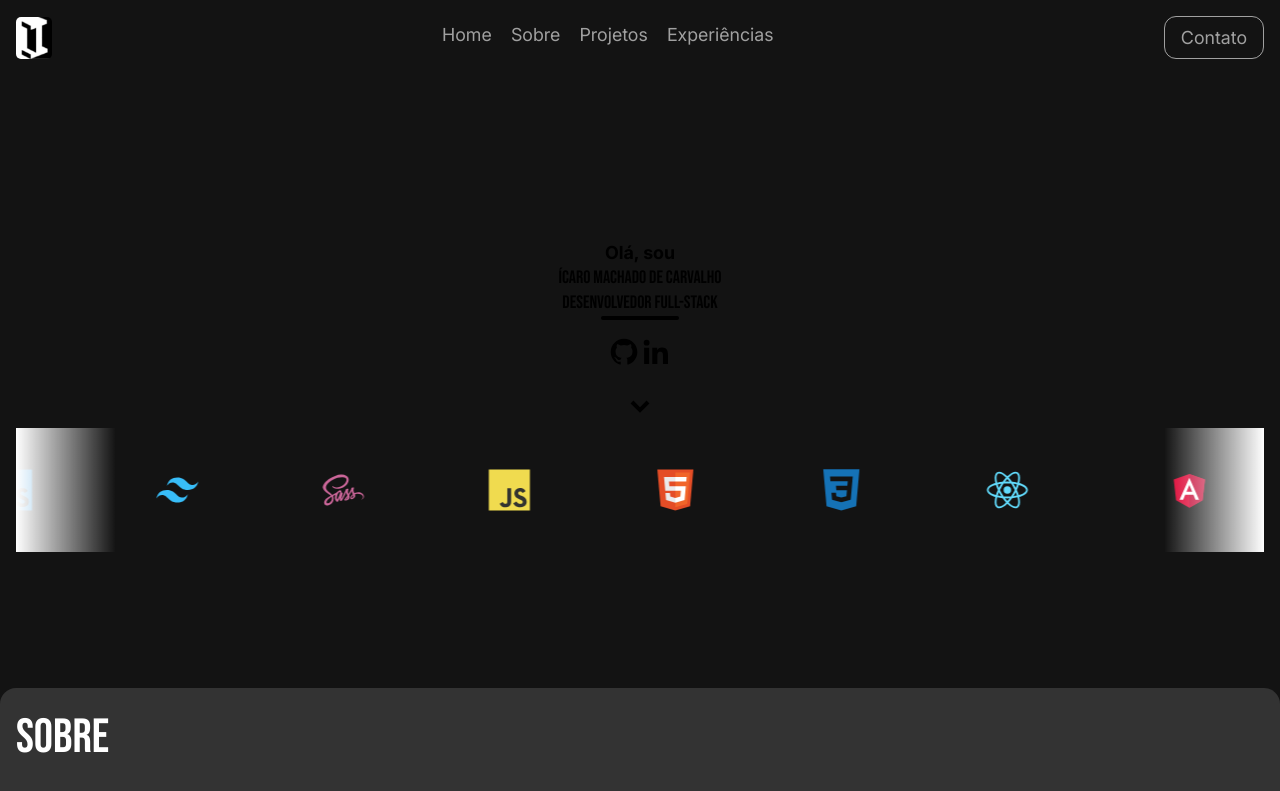
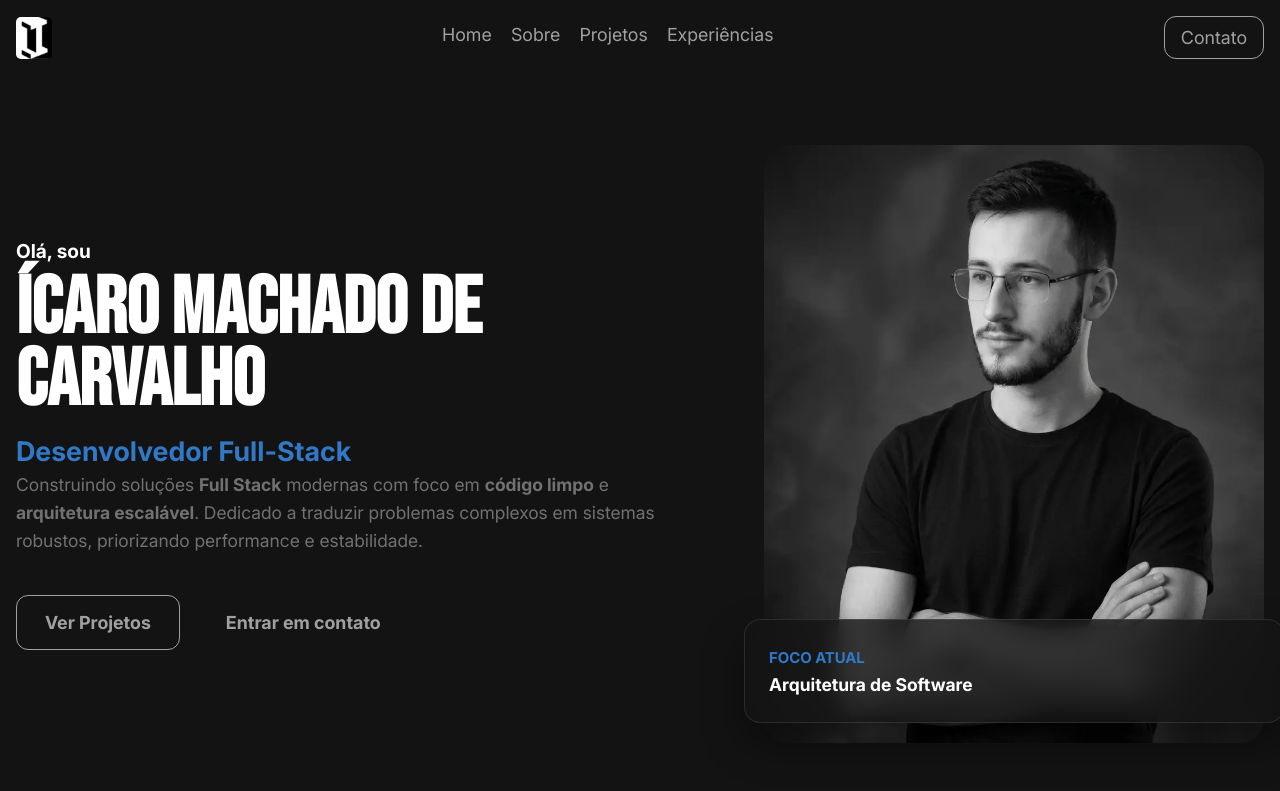
Before and after one commit to IcaroMachadoCarvalho/portfolioWebsite, an Angular app: page / in a window 1280 px wide. Shown: the top 791 px of the page. Built offline with nearby package versions, Linux system fonts and the light colour scheme.

Commit message:
style: Ajustar hero section para novo formato de 2026

```diff
--- a/src/app/features/home/components/intro/intro.component.html
+++ b/src/app/features/home/components/intro/intro.component.html
@@ -1,69 +1,98 @@
-<section class="intro container revealUp" id="intro">
-  <h3 tabindex="0" aria-label="Introdução ao meu portfólio">Olá, sou</h3>
-  <h1 class="intro__name" tabindex="0" aria-label="Nome de Ícaro Machado">
+intro.html novo
+
+<section class="hero container revealUp" id="intro">
+  <div class="hero__wrapper">
+    <div class="hero__content">
+      <!-- <span class="badge" tabindex="0">
+        <i class="icon-chip"></i> Disponível para trabalho
+      </span> -->
+
+      <h3 class="hero__greeting" tabindex="0">Olá, sou</h3>
+      <h1 class="hero__name" tabindex="0" [attr.aria-label]="'Nome de ' + name">
         {{ name }}
       </h1>
-  <div class="role">
+
+      <div class="role-container">
         <h2
-      class="intro__role"
+          class="hero__role"
           tabindex="0"
-      aria-label="Papel de Ícaro Machado como desenvolvedor"
+          [attr.aria-label]="'Papel como ' + role"
         >
           {{ role }}
         </h2>
-    <span class="border__role borderRole"></span>
+        <span class="border-gradient"></span>
       </div>
 
-  <div
-    class="intro__icons"
-    role="navigation"
-    aria-label="Redes sociais de Ícaro Machado"
-  >
-    <a
-      href="https://github.com/IcaroMachadoCarvalho"
-      target="_blank"
-      aria-label="Ir para GitHub de Ícaro Machado"
-      target="_blank"
-    >
-      <svg
-        xmlns="http://www.w3.org/2000/svg"
-        width="32"
-        height="32"
-        viewBox="0 0 24 24"
-      >
-        <path
-          fill-rule="evenodd"
-          clip-rule="evenodd"
-          d="M12.026 2c-5.509 0-9.974 4.465-9.974 9.974 0 4.406 2.857 8.145 6.821 9.465.499.09.679-.217.679-.481 0-.237-.008-.865-.011-1.696-2.775.602-3.361-1.338-3.361-1.338-.452-1.152-1.107-1.459-1.107-1.459-.905-.619.069-.605.069-.605 1.002.07 1.527 1.028 1.527 1.028.89 1.524 2.336 1.084 2.902.829.091-.645.351-1.085.635-1.334-2.214-.251-4.542-1.107-4.542-4.93 0-1.087.389-1.979 1.024-2.675-.101-.253-.446-1.268.099-2.64 0 0 .837-.269 2.742 1.021a9.582 9.582 0 0 1 2.496-.336 9.554 9.554 0 0 1 2.496.336c1.906-1.291 2.742-1.021 2.742-1.021.545 1.372.203 2.387.099 2.64.64.696 1.024 1.587 1.024 2.675 0 3.833-2.33 4.675-4.552 4.922.355.308.675.916.675 1.846 0 1.334-.012 2.41-.012 2.737 0 .267.178.577.687.479C19.146 20.115 22 16.379 22 11.974 22 6.465 17.535 2 12.026 2z"
-        ></path>
-      </svg>
-    </a>
+      <p class="hero__description">
+        <!-- Construindo soluções <strong>Full Stack</strong> modernas com foco em
+        <strong>código limpo</strong> e <strong>arquitetura escalável</strong>. -->
+        Construindo soluções <strong>Full Stack</strong> modernas com foco em
+        <strong>código limpo</strong> e <strong>arquitetura escalável</strong>.
+        Dedicado a traduzir problemas complexos em sistemas robustos,
+        priorizando performance e estabilidade.
+      </p>
 
-    <a
-      href="https://www.linkedin.com/in/%C3%ADcaromachadodecarvalho"
-      target="_blank"
-      aria-label="Ir para LinkedIn de Ícaro Machado"
-      target="_blank"
-    >
-      <svg
-        xmlns="http://www.w3.org/2000/svg"
-        width="32"
-        height="32"
-        viewBox="0 0 24 24"
-      >
-        <circle cx="4.983" cy="5.009" r="2.188"></circle>
-        <path
-          d="M9.237 8.855v12.139h3.769v-6.003c0-1.584.298-3.118 2.262-3.118 1.937 0 1.961 1.811 1.961 3.218v5.904H21v-6.657c0-3.27-.704-5.783-4.526-5.783-1.835 0-3.065 1.007-3.568 1.96h-.051v-1.66H9.237zm-6.142 0H6.87v12.139H3.095z"
-        ></path>
-      </svg>
-    </a>
+      <!-- <div class="stats-grid">
+        <div class="stat-item">
+          <small>STACK ATUAL</small>
+          <p class="stat-value text-blue">Java & Angular</p>
+        </div>
+        <div class="stat-item">
+          <small>EXPERIÊNCIA</small>
+          <p class="stat-value text-green">2 anos</p>
+        </div>
+      </div> -->
+
+      <div class="hero__actions">
+        <a href="/#projects" class="btn btn-primary">Ver Projetos</a>
+        <a href="/contact" class="btn btn-contact">Entrar em contato</a>
+      </div>
     </div>
 
-  <a
-    class="intro__chevron"
-    href="/#about"
-    aria-label="Ir para seção sobre de Ícaro Machado"
-  >
+    <div class="hero__image-container">
+      <div class="image-wrapper">
+        <img
+          src="../../../../../assets/images/Imagem_portfolio_2026.webp"
+          [alt]="name"
+          class="profile-img"
+        />
+
+        <div class="floating-card">
+          <div class="card-info">
+            <small>FOCO ATUAL</small>
+            <h3>Arquitetura de Software</h3>
+          </div>
+          <div class="card-icon">
+            <svg width="24" height="24" viewBox="0 0 24 24"></svg>
+          </div>
+        </div>
+      </div>
+    </div>
+  </div>
+
+  <div class="intro__carousel">
+    <div class="pointer--one"></div>
+
+    <div class="carousel-track">
+      <!-- Primeiro grupo -->
+
+      <div class="group">
+        <app-skill *ngFor="let skills of skillsArray" [info]="skills">
+        </app-skill>
+      </div>
+
+      <!-- Segundo grupo (duplicado) -->
+
+      <div class="group">
+        <app-skill *ngFor="let skills of skillsArray" [info]="skills">
+        </app-skill>
+      </div>
+    </div>
+
+    <div class="pointer--two"></div>
+  </div>
+
+  <a class="intro__chevron" href="/#about" aria-label="Rolar para baixo">
     <svg
       xmlns="http://www.w3.org/2000/svg"
       width="32"
@@ -75,27 +104,4 @@
       ></path>
     </svg>
   </a>
-
-  <div class="intro__carousel">
-    <div class="pointer--one"></div>
-    <div class="carousel-track">
-      <!-- Primeiro grupo -->
-      <div class="group">
-        <app-skill *ngFor="let skills of skillsArray" [info]="skills">
-        </app-skill>
-      </div>
-      <!-- Segundo grupo (duplicado) -->
-      <div class="group">
-        <app-skill *ngFor="let skills of skillsArray" [info]="skills">
-        </app-skill>
-      </div>
-    </div>
-    <div class="pointer--two"></div>
-  </div>
 </section>
-
-<!-- <div class="intro__skills" aria-label="Minhas habilidades profissionais">
-  <div *ngFor="let skills of skillsArray">
-    <app-skill [info]="skills"></app-skill>
-  </div>
-</div> -->
--- a/src/app/features/home/components/intro/intro.component.scss
+++ b/src/app/features/home/components/intro/intro.component.scss
@@ -1,185 +1,355 @@
+@use "../../../../../_variables" as *;
+
 :host {
-  .intro {
+  $accent-green: #22c55e;
+  $glass-bg: rgba(255, 255, 255, 0.05);
+
+  .hero {
     position: relative;
-    // height: calc(100dvh + 70px);
-    padding-top: 240px;
-    padding-bottom: 120px;
-    overflow: hidden;
-    z-index: 0;
-    text-align: center;
+    min-height: 100vh;
+    padding: 120px 16px 60px;
+    background-color: $bg-dark;
+    color: white;
+    display: flex;
+    flex-direction: column;
+    justify-content: center;
+    // overflow: hidden;
 
-    @media (max-width: 234px) {
-      height: fit-content;
+    &__wrapper {
+      display: flex;
+      align-items: center;
+      justify-content: space-between;
+      gap: 4rem;
+      z-index: 1;
+
+      @media (max-width: 1024px) {
+        flex-direction: column;
+        text-align: center;
+        gap: 3rem;
+      }
     }
 
-    // @media(min-width: 767px){
-    //   // margin-top: 90px;
-    // }
+    // Lado Esquerdo: Conteúdo
+    &__content {
+      flex: 1;
+      max-width: 800px;
+      // max-width: 650px;
 
-    // &::before {
-    //   content: "";
-    //   width: 100%;
-    //   height: 100%;
-    //   position: absolute;
-    //   top: 0;
-    //   left: 0;
-    //   right: 0;
-    //   bottom: 0;
-    //   background: url("../../../assets/images/imagemFundoIntro.webp");
-    //   background-repeat: no-repeat;
-    //   background-position: center;
-    //   background-size: contain;
-    //   transform: rotateZ(225deg) translate(50px, 80px);
-    //   // Imagem sem fundo filter, com backdrop
-    //   filter: blur(3px);
-    //   z-index: -1;
+      .badge {
+        display: inline-flex;
+        align-items: center;
+        gap: 4px;
+        background: $glass-bg;
+        border: 1px solid rgba(255, 255, 255, 0.1);
+        padding: 6px 12px;
+        border-radius: 20px;
+        font-size: 0.75rem;
+        font-weight: 600;
+        letter-spacing: 1px;
+        margin-bottom: 2rem;
+        color: $text-muted;
 
-    //   @media (min-width:634px) {
-    //     height: 80%;
-    //     width: 80%;
-    //     top: 70px;
-    //     left: 15%;
-    //   }
-    // }
+        &::before {
+          content: "";
+          display: block;
+          background-color: $white;
+          border-radius: 50px;
+          height: 5px;
+          width: 5px;
+        }
+      }
 
-    h3 {
-      font-size: var(--font-md);
-    }
-    &__name {
-      font-size: var(--font-x-lg);
-      font-weight: 400;
-      font-family: "Bebas Neue", sans-serif;
+      .hero__greeting {
+        font-size: 1.2rem;
+        color: $text-primary;
+        margin-bottom: 0.5rem;
+      }
+
+      .hero__name {
+        font-size: clamp(3rem, 8vw, 5rem);
+        font-family: "Bebas Neue", sans-serif;
+        line-height: 0.9;
+        margin-bottom: 1rem;
+      }
+
+      .hero__role {
+        color: $color-primary;
+      }
+
+      .hero__description {
+        color: $text-muted;
+        font-size: 1.1rem;
+        line-height: 1.6;
+        margin-bottom: 2.5rem;
+      }
     }
 
-    .role {
-      width: fit-content;
-      margin: 0 auto;
-      overflow: hidden;
+    // Grid de Estatísticas (Igual à imagem)
+    .stats-grid {
+      display: flex;
+      gap: 1.5rem;
+      margin-bottom: 2rem;
+
+      @media (max-width: 1024px) {
+        justify-content: center;
+      }
+
+      .stat-item {
+        background: $glass-bg;
+        padding: 1rem 1.5rem;
+        border-radius: 12px;
+        min-width: 140px;
+
+        small {
+          display: block;
+          font-size: 0.75rem;
+          color: $text-muted;
+          margin-bottom: 5px;
+          text-transform: uppercase;
+        }
+
+        .stat-value {
+          font-weight: 700;
+          font-size: 1.2rem;
+
+          &.text-blue {
+            color: $text-primary;
+          }
+          &.text-green {
+            color: $text-primary;
+          }
+        }
+      }
     }
 
-    &__role {
-      font-family: "Bebas Neue", sans-serif;
-      font-weight: 400;
-      font-size: var(--font-x-md);
+    // Lado Direito: Imagem
+    &__image-container {
+      // flex: 1;
+      display: flex;
+      justify-content: center;
       position: relative;
-    }
-    .border__role {
-      bottom: 0px;
-      background-color: black;
-      width: 50%;
-      height: 4px;
-      border-radius: 5px;
-      margin: 0 auto;
+
+      .image-wrapper {
+        position: relative;
+        max-width: 500px;
+        // max-width: 450px;
+
+        .profile-img {
+          width: 100%;
+          border-radius: 24px;
+          filter: grayscale(20%);
+          transition: filter 0.5s ease;
+          // transform: scaleX(-1);
+
+          &:hover {
+            filter: grayscale(0%);
+          }
+        }
+      }
     }
 
-    &__icons {
-      margin-top: 1rem;
-      a {
-        display: inline-block;
-        width: fit-content;
-        transition: transform 0.7s ease;
+    // Card Flutuante (Glassmorphism)
+    .floating-card {
+      position: absolute;
+      bottom: 20px;
+      left: -20px;
+      right: -20px;
+      background: rgba(20, 20, 20, 0.8);
+      backdrop-filter: blur(12px);
+      border: 1px solid rgba(255, 255, 255, 0.1);
+      padding: 1.5rem;
+      border-radius: 16px;
+      display: flex;
+      justify-content: space-between;
+      align-items: center;
+      box-shadow: 0 20px 40px rgba(0, 0, 0, 0.4);
+      text-align: left;
 
-        &:hover,
-        &:focus {
-          transform: translateY(-5px);
+      h3 {
+        font-size: 1.1rem;
+        margin-top: 4px;
+      }
+      small {
+        color: $color-primary;
+        font-weight: 600;
+      }
+    }
+
+    // Ações (Botões e Sociais)
+    &__actions {
+      display: flex;
+      align-items: center;
+      gap: 2rem;
+
+      @media (max-width: 1024px) {
+        justify-content: center;
+      }
+
+      .btn-primary {
+        background: transparent;
+        color: $text-secondary;
+        padding: 14px 28px;
+        border: 1px solid $text-secondary;
+        border-radius: 12px;
+        font-weight: 600;
+        text-decoration: none;
+        transition: $transition-default;
+
+        &:hover {
+          color: $white;
+          border: 1px solid $color-primary;
+          background-color: $color-primary;
+        }
+      }
+
+      .btn-contact {
+        background: transparent;
+        color: $text-secondary;
+        padding: 14px;
+        font-weight: 600;
+        text-decoration: none;
+        transition: $transition-default;
+
+        &:hover {
+          transform: scale(1.05);
+          color: $white;
         }
       }
     }
 
     // Variáveis para customização
+
     $carousel-speed: 30s; // Velocidade da animação
     $carousel-gap: 1rem; // Espaçamento entre itens
     $skill-width: 150px; // Largura base dos itens
     $skill-height: 60px; // Altura base dos itens
 
     // Container principal do carrossel
+
     .intro__carousel {
       position: relative;
       width: 100%;
       overflow: hidden;
       background: transparent;
-      padding: 2rem 0;
+      padding: 2rem 0rem;
+      margin-top: 1rem;
 
       // Gradientes nas bordas para efeito de fade
-      &::before,
-      &::after {
-        content: "";
-        position: absolute;
-        top: 0;
-        bottom: 0;
-        width: 100px;
-        z-index: 2;
-        pointer-events: none;
-      }
 
-      &::before {
-        left: 0;
-        background: linear-gradient(
-          to right,
-          rgba(255, 255, 255, 1),
-          rgba(255, 255, 255, 0)
-        );
-      }
+      // &::before,
+      // &::after {
+      //   content: "";
 
-      &::after {
-        right: 0;
-        background: linear-gradient(
-          to left,
-          rgba(255, 255, 255, 1),
-          rgba(255, 255, 255, 0)
-        );
-      }
+      //   position: absolute;
+
+      //   top: 0;
+
+      //   bottom: 0;
+
+      //   width: 100px;
+
+      //   z-index: 2;
+
+      //   pointer-events: none;
+      // }
+
+      // &::before {
+      //   left: 0;
+
+      //   background: linear-gradient(
+      //     to right,
+
+      //     rgba(255, 255, 255, 1),
+      //     rgba(255, 255, 255, 0)
+      //   );
+      // }
+
+      // &::after {
+      //   right: 0;
+
+      //   background: linear-gradient(
+      //     to left,
+
+      //     rgba(255, 255, 255, 1),
+      //     rgba(255, 255, 255, 0)
+      //   );
+      // }
     }
 
     // Track do carrossel
+
     .carousel-track {
       display: flex;
+
       width: fit-content;
+
       animation: smoothCarousel $carousel-speed linear infinite;
 
       // Pausa a animação ao hover
+
       &:hover {
         animation-play-state: paused;
       }
     }
 
     // Grupos de itens
+
     .group {
       display: flex;
+
       gap: $carousel-gap;
+
       align-items: center;
+
       padding: 0 $carousel-gap;
 
       // Garante que os grupos tenham o mesmo tamanho
+
       flex-shrink: 0;
     }
 
     // Estilos para os itens de skill (app-skill)
+
     app-skill {
       display: block;
+
       flex-shrink: 0;
 
       // Estilos base para o componente
+
       width: $skill-width;
+
       height: $skill-height;
+
       border-radius: 8px;
+
       display: flex;
+
       align-items: center;
+
       justify-content: center;
+
       color: white;
+
       font-weight: 500;
+
       font-size: 0.9rem;
+
       text-align: center;
+
       transition: all 0.3s ease;
+
       cursor: pointer;
 
       // Efeito hover
+
       &:hover {
         transform: translateY(-5px) scale(1.05);
       }
     }
 
     // Responsividade
+
     @media (max-width: 1200px) {
       .intro__carousel {
         &::before,
@@ -190,7 +360,9 @@
 
       app-skill {
         width: 130px;
+
         height: 55px;
+
         font-size: 0.85rem;
       }
 
@@ -224,8 +396,11 @@
 
       app-skill {
         width: 120px;
+
         height: 50px;
+
         font-size: 0.8rem;
+
         border-radius: 6px;
       }
 
@@ -266,49 +441,24 @@
       }
     }
 
-    &__chevron {
-      width: fit-content;
-      text-align: center;
-      position: relative;
-      margin: 0 auto;
-      margin-top: 1rem;
-      transition: transform 0.7s ease-in-out;
-
-      &:hover,
-      &:focus {
-        transform: translateY(10px);
+    // Seu Chevron original
+    .intro__chevron {
+      position: absolute;
+      bottom: 20px;
+      left: 50%;
+      transform: translateX(-50%);
+      svg {
+        fill: $text-muted;
       }
     }
   }
 }
-// &__skills {
-//   display: flex;
-//   justify-content: center;
-//   align-items: center;
-//   flex-wrap: wrap;
-//   margin-top: 1rem;
-//   gap: 0.5rem;
 
-//   .skill {
-//     width: 70px;
-//     height: 70px;
-//     display: flex;
-//     flex-direction: column;
-//     justify-content: center;
-//     align-items: center;
-//     border: 1px solid black;
-//     border-radius: 7px;
-//     transition: 0.7s ease;
-
-//     img {
-//       height: 50%;
-//       width: auto;
-//       aspect-ratio: 1/1;
-//     }
-
-//     &:hover,
-//     &:focus {
-//       transform: translateY(-5px);
-//     }
-//   }
-// }
+@keyframes smoothCarousel {
+  from {
+    transform: translateX(0);
+  }
+  to {
+    transform: translateX(-50%);
+  }
+}
--- a/src/app/features/home/components/intro/intro.component.ts
+++ b/src/app/features/home/components/intro/intro.component.ts
@@ -14,6 +14,7 @@ import { NgFor } from '@angular/common';
 export class IntroComponent implements OnInit {
   name: string = 'Ícaro Machado de Carvalho';
   role: string = 'Desenvolvedor Full-Stack';
+
   skillsArray!: skill[];
   isVisible!: boolean;
   introElement!: Element | null;
--- a/src/app/shared/components/footer/footer.component.html
+++ b/src/app/shared/components/footer/footer.component.html
@@ -6,7 +6,7 @@
   <div class="container">
     <div class="footer__info">
       <div class="footer__logo">
-        <a href="/home#home" aria-label="Ir para home">
+        <a href="/" aria-label="Ir para home">
           <img
             src="../../../assets/images/imgLogo.png"
             alt="Imagem logo portfoflio"
```
Also changed, not shown: src/styles.scss (+0 -8 lines), src/assets/images/Imagem_portfolio_2026.webp (added). Lines whose indentation alone changed are shown as unchanged.
